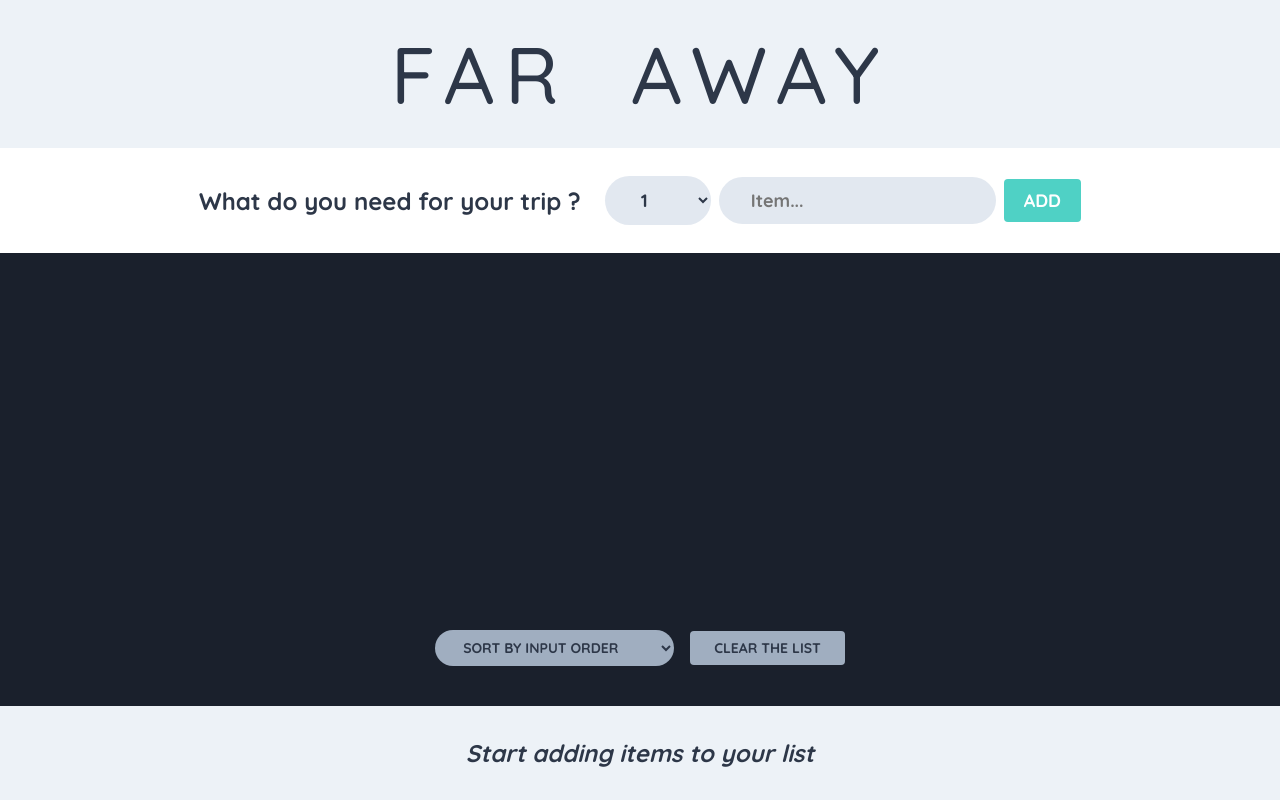
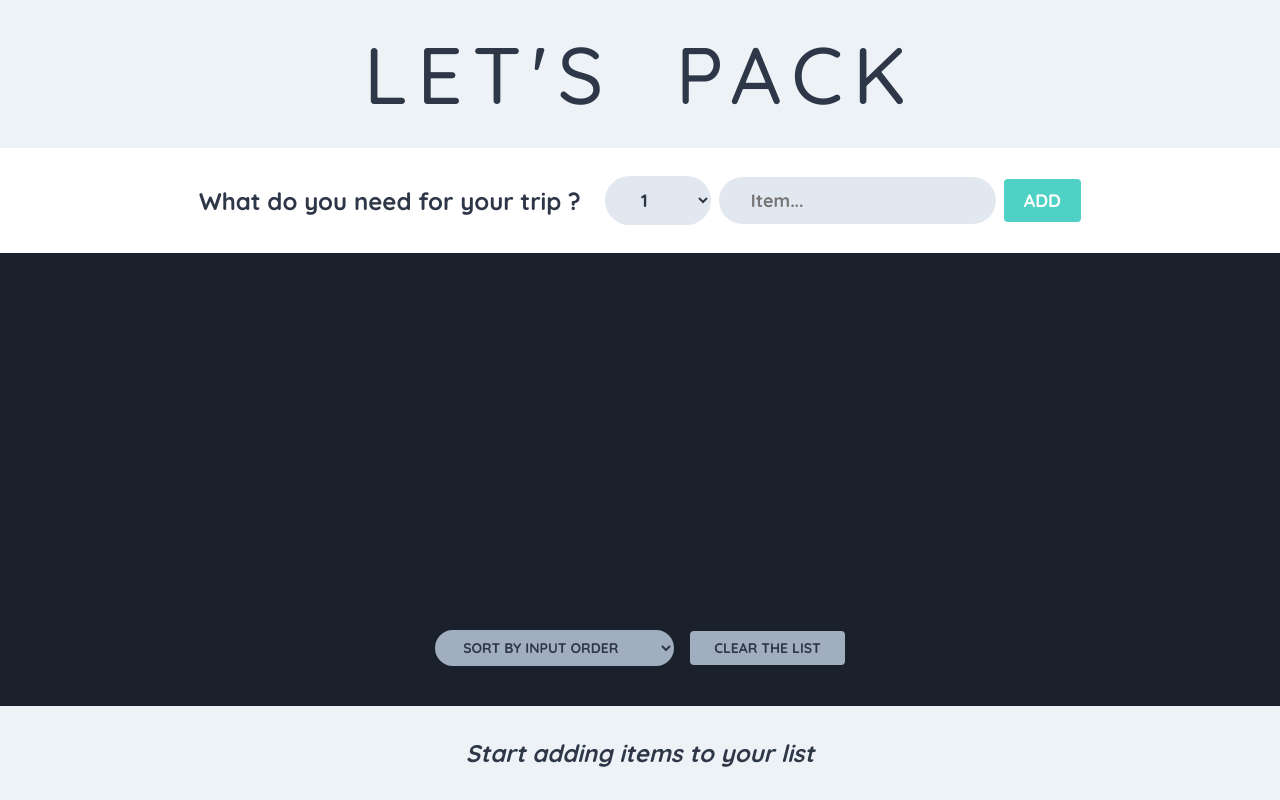
Before and after one commit to AdriannaLen/far-away, a React (Create React App) app: page / in a window 1280 px wide. Built offline with nearby package versions, Linux system fonts and the light colour scheme.

Commit message:
changed logo

```diff
--- a/src/components/Logo.js
+++ b/src/components/Logo.js
@@ -1,5 +1,5 @@
 export default function Logo() {
 
-    return <h1>  Far Away  </h1>;
+    return <h1>  Let's Pack </h1>;
 
   }
```
